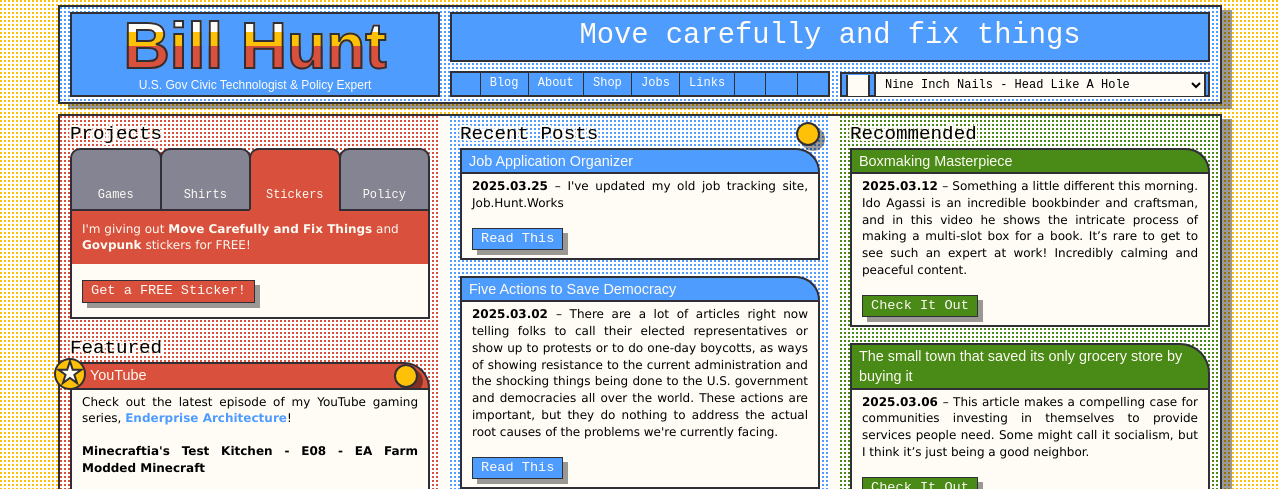
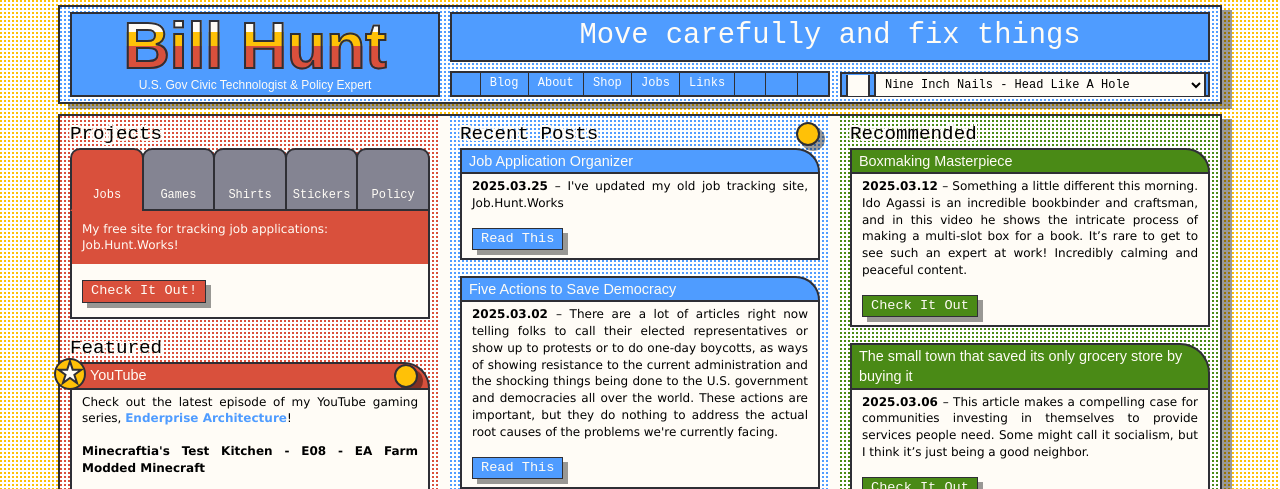
Before and after one commit to krusynth/billhunt.dev, a Jekyll site: the page built from index.md, in a window 1280 px wide, cut to the strip 0-489 px from the top of the page. Built offline with Jekyll 4.4.1, drawn with Linux system fonts in a browser that asks for light colours; some web fonts are replaced.

Commit message:
Add feature about jobs site.

```diff
--- a/_layouts/home.html
+++ b/_layouts/home.html
@@ -8,6 +8,12 @@ layout: default
     <h2 class="section-title">Projects</h2>
     <div class="post-multiple project-tabs">
       <ul class="tabgroup" data-target="projects">
+        <li class="tab active">
+          <a href="#jobs">
+            <span class="icon fal fa-suitcase"></span>
+            <span class="tab-title">Jobs</span>
+          </a>
+        </li>
         <li class="tab">
           <a href="#videogames">
             <span class="icon fal fa-gamepad-modern"></span>
@@ -20,7 +26,7 @@ layout: default
             <span class="tab-title">Shirts</span>
           </a>
         </li>
-        <li class="tab active">
+        <li class="tab">
           <a href="#stickers">
             <span class="icon fal fa-note-sticky"></span>
             <span class="tab-title">Stickers</span>
@@ -40,6 +46,12 @@ layout: default
         </li>
       </ul>
       <section id="projects" class="tab-target-container">
+        <article class="tab-target active" id="jobs">
+          <p>
+            My free site for tracking job applications: Job.Hunt.Works!
+          </p>
+          <a class="btn" href="https://job.hunt.works">Check It Out!</a>
+        </article>
         <article class="tab-target" id="videogames">
           <p>
             Enderprise Architecture, my YouTube gaming channel
@@ -52,7 +64,7 @@ layout: default
           </p>
           <a class="btn" href="/shop/" up-follow>Get Dressed!</a>
         </article>
-        <article class="tab-target active" id="stickers">
+        <article class="tab-target" id="stickers">
           <p>
             I'm giving out <strong>Move Carefully and Fix Things</strong> and <strong>Govpunk</strong> stickers for FREE!
           </p>
--- a/assets/_sass/partials/fontawesome.scss
+++ b/assets/_sass/partials/fontawesome.scss
@@ -330,3 +330,7 @@ $fa-path: 'https://static.billhunt.dev/assets/fonts/fontawesome-6/';
 .fa-fire::before {
   content: '\f06d';
 }
+
+.fa-suitcase::before {
+  content: '\f0f2';
+}
```
